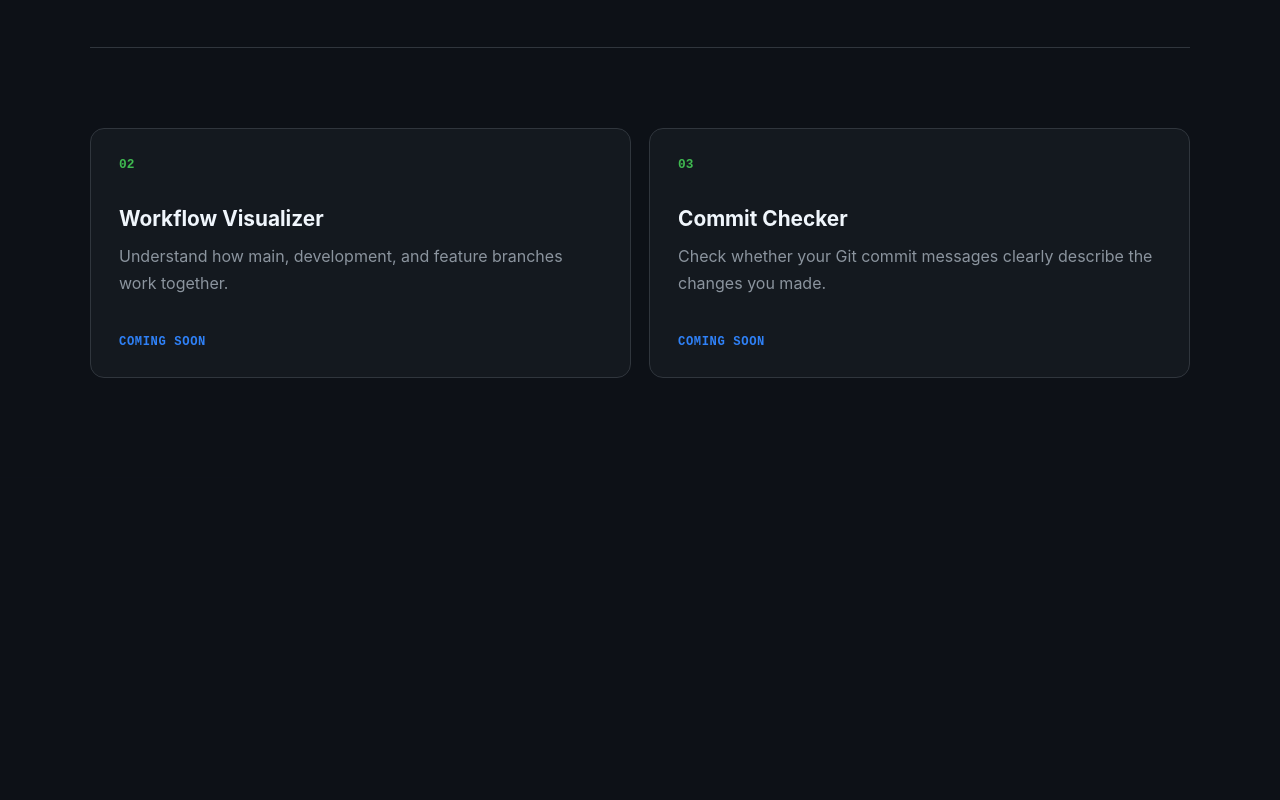
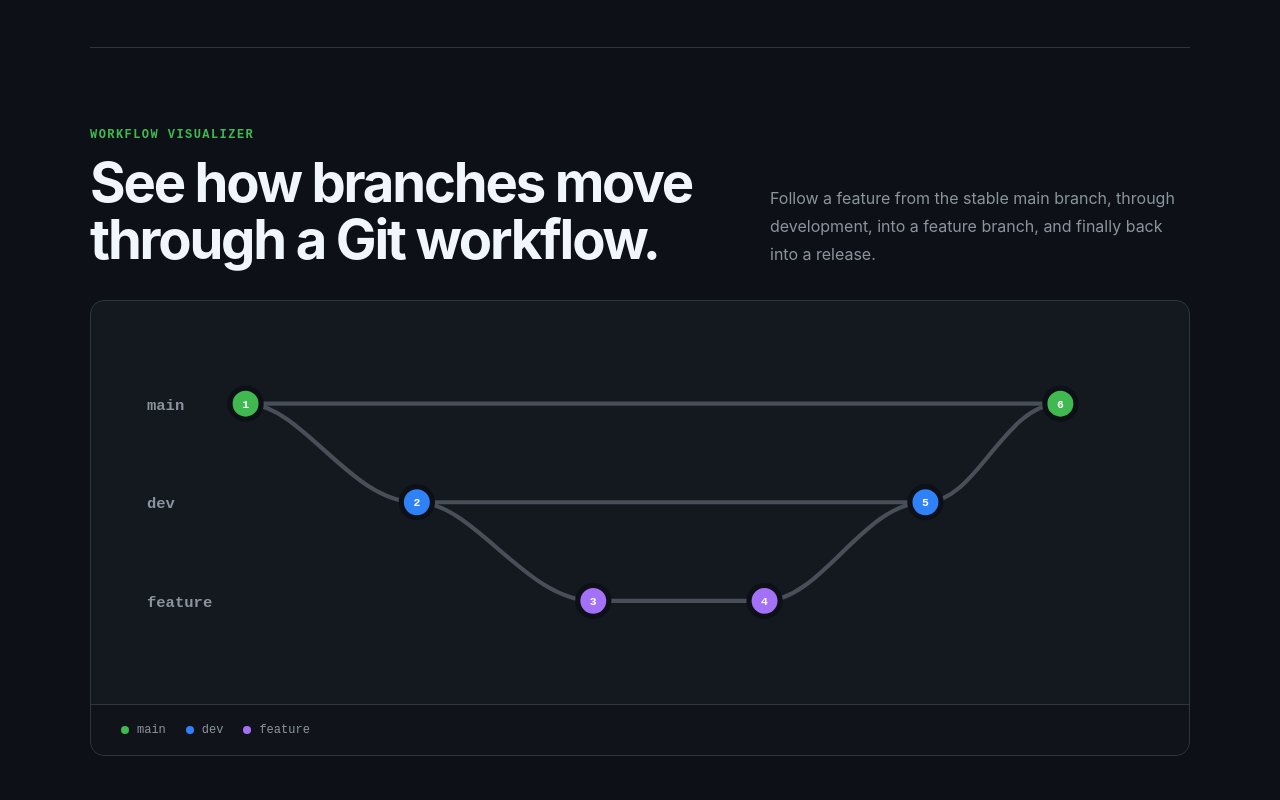
Before and after one commit to r0naldrailgun/git-scope, a React (Vite) app: page / in a window 1280 px wide. Shown: the part 3420-4220 px from the top of the page. Before the commit the page ends 3898 px from the top, so only its background shows below. Built offline with nearby package versions, Linux system fonts and the light colour scheme.

Commit message:
feat: render branch workflow visualization

```diff
--- a/src/App.css
+++ b/src/App.css
@@ -355,3 +355,7 @@
     grid-template-columns: 1fr;
   }
 }
+
+.upcoming-features.single-feature {
+  grid-template-columns: 1fr;
+}
--- a/src/App.tsx
+++ b/src/App.tsx
@@ -1,6 +1,7 @@
 import './App.css'
 import Header from './components/Header'
 import CommandExplorer from './components/CommandExplorer'
+import WorkflowVisualizer from './components/WorkflowVisualizer'
 
 function App() {
   return (
@@ -9,17 +10,24 @@ function App() {
 
       <main className="main-content">
         <section className="hero">
-          <p className="eyebrow">LEARN • EXPLORE • PRACTICE</p>
+          <p className="eyebrow">
+            LEARN • EXPLORE • PRACTICE
+          </p>
 
-          <h2>Understand Git without memorizing everything.</h2>
+          <h2>
+            Understand Git without memorizing everything.
+          </h2>
 
           <p className="hero-description">
-            GitScope is an interactive learning tool for exploring Git
-            commands, understanding common workflows, and practicing better
-            commit messages.
+            GitScope is an interactive learning tool for
+            exploring Git commands, understanding common
+            workflows, and practicing better commit messages.
           </p>
 
-          <a className="hero-action" href="#commands">
+          <a
+            className="hero-action"
+            href="#commands"
+          >
             Explore commands
             <span aria-hidden="true"> ↓</span>
           </a>
@@ -27,31 +35,25 @@ function App() {
 
         <CommandExplorer />
 
-        <section className="upcoming-features">
-          <article className="feature-card" id="workflow">
-            <span className="feature-number">02</span>
+        <WorkflowVisualizer />
 
-            <h3>Workflow Visualizer</h3>
-
-            <p>
-              Understand how main, development, and feature branches work
-              together.
-            </p>
-
-            <span className="coming-soon">Coming soon</span>
-          </article>
-
-          <article className="feature-card" id="commit-checker">
+        <section className="upcoming-features single-feature">
+          <article
+            className="feature-card"
+            id="commit-checker"
+          >
             <span className="feature-number">03</span>
 
             <h3>Commit Checker</h3>
 
             <p>
-              Check whether your Git commit messages clearly describe the
-              changes you made.
+              Check whether your Git commit messages clearly
+              describe the changes you made.
             </p>
 
-            <span className="coming-soon">Coming soon</span>
+            <span className="coming-soon">
+              Coming soon
+            </span>
           </article>
         </section>
       </main>
--- /dev/null
+++ b/src/components/WorkflowVisualizer.css
@@ -0,0 +1,156 @@
+.workflow-visualizer {
+    margin-top: 100px;
+    padding-top: 80px;
+
+    border-top: 1px solid var(--border);
+
+    scroll-margin-top: 110px;
+  }
+
+  .workflow-heading {
+    display: grid;
+
+    grid-template-columns:
+      minmax(0, 1.2fr)
+      minmax(280px, 0.8fr);
+
+    align-items: end;
+
+    gap: 50px;
+
+    margin-bottom: 32px;
+  }
+
+  .workflow-heading h2 {
+    max-width: 650px;
+
+    margin: 0;
+
+    color: var(--text-primary);
+
+    font-size: clamp(2rem, 5vw, 3.4rem);
+    line-height: 1.05;
+
+    letter-spacing: -0.04em;
+  }
+
+  .workflow-panel {
+    overflow: hidden;
+
+    border: 1px solid var(--border);
+    border-radius: var(--radius);
+
+    background: rgba(22, 27, 34, 0.82);
+  }
+
+  .workflow-canvas {
+    overflow-x: auto;
+
+    padding: 30px;
+  }
+
+  .workflow-svg {
+    display: block;
+
+    min-width: 800px;
+    width: 100%;
+    height: auto;
+  }
+
+  .workflow-edge {
+    fill: none;
+
+    stroke: #484f58;
+    stroke-width: 4;
+
+    stroke-linecap: round;
+  }
+
+  .workflow-node {
+    stroke: #0d1117;
+    stroke-width: 5;
+  }
+
+  .workflow-node-main {
+    fill: #3fb950;
+  }
+
+  .workflow-node-dev {
+    fill: #2f81f7;
+  }
+
+  .workflow-node-feature {
+    fill: #a371f7;
+  }
+
+  .workflow-node-number {
+    fill: #ffffff;
+
+    font-family: "Courier New", monospace;
+    font-size: 11px;
+    font-weight: 700;
+
+    pointer-events: none;
+  }
+
+  .workflow-branch-label {
+    fill: var(--text-secondary);
+
+    font-family: "Courier New", monospace;
+    font-size: 15px;
+    font-weight: 700;
+  }
+
+  .workflow-legend {
+    display: flex;
+    flex-wrap: wrap;
+
+    gap: 20px;
+
+    padding: 18px 30px;
+
+    border-top: 1px solid var(--border);
+
+    background: rgba(13, 17, 23, 0.5);
+  }
+
+  .workflow-legend span {
+    display: inline-flex;
+    align-items: center;
+
+    gap: 8px;
+
+    color: var(--text-secondary);
+
+    font-family: "Courier New", monospace;
+    font-size: 0.75rem;
+  }
+
+  .legend-dot {
+    width: 8px;
+    height: 8px;
+
+    border-radius: 50%;
+  }
+
+  .legend-main {
+    background: #3fb950;
+  }
+
+  .legend-dev {
+    background: #2f81f7;
+  }
+
+  .legend-feature {
+    background: #a371f7;
+  }
+
+  @media (max-width: 760px) {
+    .workflow-heading {
+      grid-template-columns: 1fr;
+
+      align-items: start;
+
+      gap: 18px;
+    }
+  }
--- /dev/null
+++ b/src/components/WorkflowVisualizer.tsx
@@ -0,0 +1,118 @@
+import {
+    workflowEdges,
+    workflowSteps,
+  } from '../data/workflow'
+  import './WorkflowVisualizer.css'
+
+  function WorkflowVisualizer() {
+    return (
+      <section
+        className="workflow-visualizer"
+        id="workflow"
+      >
+        <div className="workflow-heading">
+          <div>
+            <p className="section-eyebrow">
+              WORKFLOW VISUALIZER
+            </p>
+
+            <h2>
+              See how branches move through a Git workflow.
+            </h2>
+          </div>
+
+          <p className="section-description">
+            Follow a feature from the stable main branch,
+            through development, into a feature branch,
+            and finally back into a release.
+          </p>
+        </div>
+
+        <div className="workflow-panel">
+          <div className="workflow-canvas">
+            <svg
+              className="workflow-svg"
+              viewBox="0 0 1000 330"
+              role="img"
+              aria-label="Visualization of main, dev, and feature Git branches"
+            >
+              <text
+                className="workflow-branch-label"
+                x="25"
+                y="76"
+              >
+                main
+              </text>
+
+              <text
+                className="workflow-branch-label"
+                x="25"
+                y="171"
+              >
+                dev
+              </text>
+
+              <text
+                className="workflow-branch-label"
+                x="25"
+                y="266"
+              >
+                feature
+              </text>
+
+              <g className="workflow-edges">
+                {workflowEdges.map((edge) => (
+                  <path
+                    key={edge.id}
+                    d={edge.path}
+                    className="workflow-edge"
+                  />
+                ))}
+              </g>
+
+              <g className="workflow-nodes">
+                {workflowSteps.map((step, index) => (
+                  <g key={step.id}>
+                    <circle
+                      className={`workflow-node workflow-node-${step.branch}`}
+                      cx={step.x}
+                      cy={step.y}
+                      r="15"
+                    />
+
+                    <text
+                      className="workflow-node-number"
+                      x={step.x}
+                      y={step.y + 4}
+                      textAnchor="middle"
+                    >
+                      {index + 1}
+                    </text>
+                  </g>
+                ))}
+              </g>
+            </svg>
+          </div>
+
+          <div className="workflow-legend">
+            <span>
+              <i className="legend-dot legend-main" />
+              main
+            </span>
+
+            <span>
+              <i className="legend-dot legend-dev" />
+              dev
+            </span>
+
+            <span>
+              <i className="legend-dot legend-feature" />
+              feature
+            </span>
+          </div>
+        </div>
+      </section>
+    )
+  }
+
+  export default WorkflowVisualizer
```
